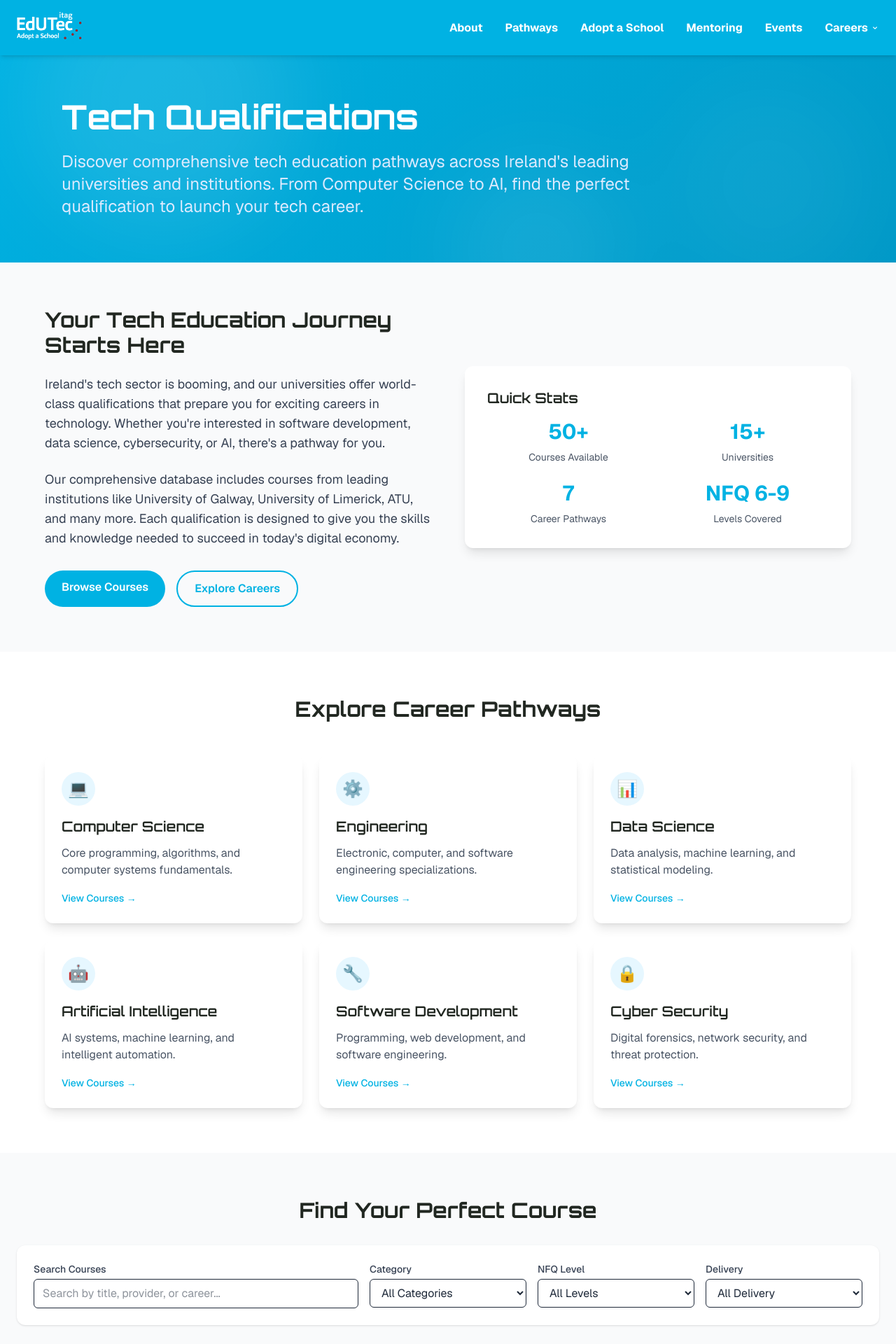
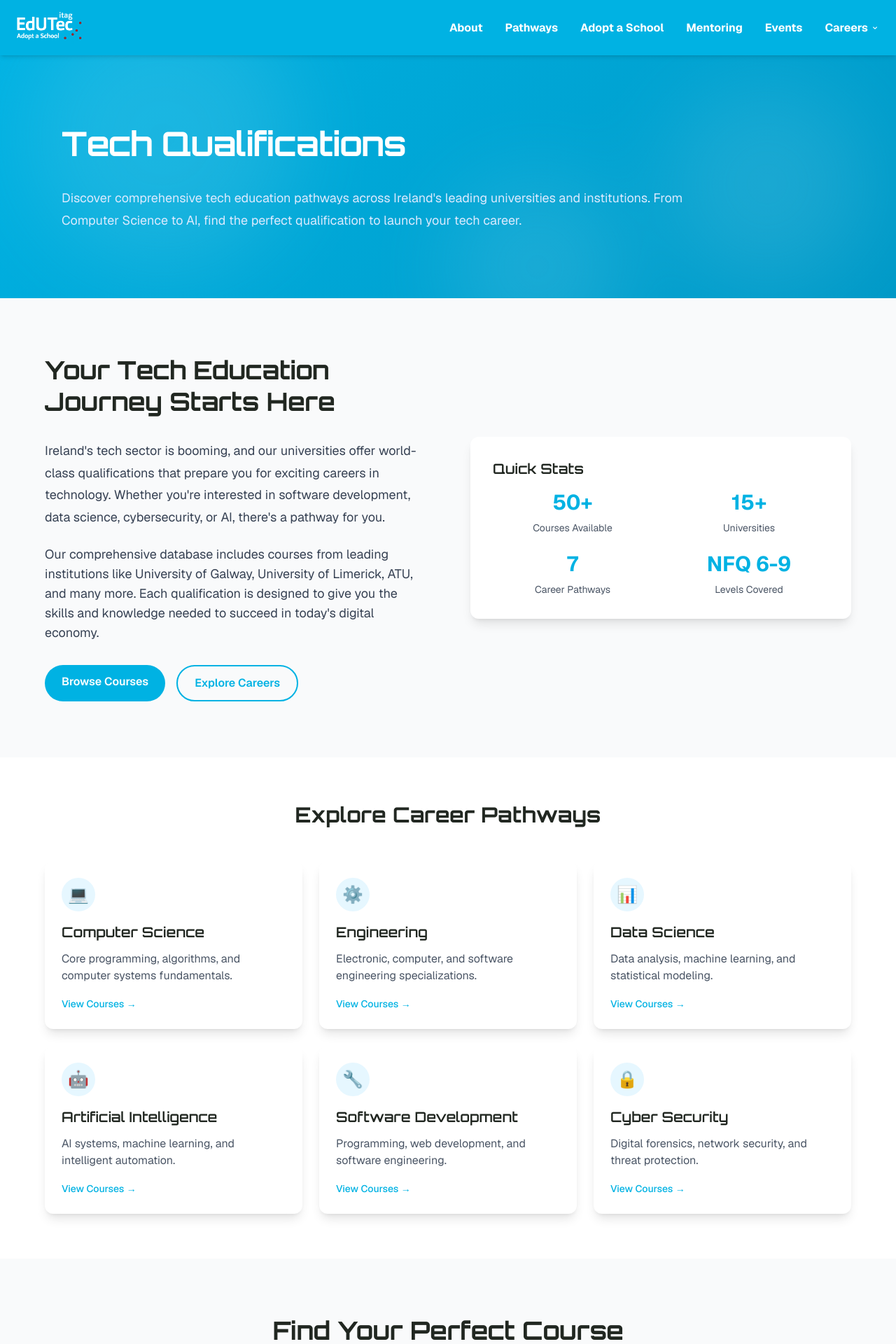
Before and after one commit to CillianCawley7/edutec-website, a Next.js app: page /qualifications in a window 1280 px wide. Shown: the top 1920 px of the page at 70% size. Built offline with nearby package versions, Linux system fonts and the light colour scheme.

Commit message:
Apply design improvements to Qualifications page - enhanced spacing, typography system, accessibility (ARIA labels, form labels), improved search controls

```diff
--- a/src/app/qualifications/page.tsx
+++ b/src/app/qualifications/page.tsx
@@ -48,18 +48,18 @@ export default function QualificationsPage() {
     <Navbar />
       <main className="pt-0 min-h-screen bg-white text-gray-800">
 
-        {/* Hero Section with animations */}
-        <section className="text-white py-16 relative overflow-hidden" style={{background: 'linear-gradient(135deg, #00b2e3 0%, #0099c7 100%)'}}>
+        {/* Hero Section */}
+        <section className="text-white py-20 md:py-24 relative overflow-hidden" style={{background: 'linear-gradient(135deg, #00b2e3 0%, #0099c7 100%)'}} role="banner">
           {/* Animated background shapes */}
-          <div className="absolute inset-0 overflow-hidden opacity-10">
-            <div className="absolute top-10 right-10 w-72 h-72 bg-white rounded-full blur-3xl animate-pulse"></div>
-            <div className="absolute bottom-10 left-10 w-96 h-96 bg-white rounded-full blur-3xl animate-pulse" style={{animationDelay: '1s'}}></div>
-            <div className="absolute top-1/2 left-1/2 w-64 h-64 bg-white rounded-full blur-3xl animate-pulse" style={{animationDelay: '0.5s'}}></div>
+          <div className="absolute inset-0 overflow-hidden opacity-10" aria-hidden="true">
+            <div className="absolute top-10 right-10 w-72 h-72 bg-white rounded-full blur-3xl"></div>
+            <div className="absolute bottom-10 left-10 w-96 h-96 bg-white rounded-full blur-3xl"></div>
+            <div className="absolute top-1/2 left-1/2 w-64 h-64 bg-white rounded-full blur-3xl"></div>
             </div>
 
           <div className="max-w-6xl mx-auto px-6 relative z-10">
-            <h1 className="text-4xl md:text-5xl font-bold mb-6 animate-fade-in">Tech Qualifications</h1>
-            <p className="text-xl md:text-2xl max-w-4xl text-blue-100 animate-fade-in-delay">
+            <h1 className="heading-1 mb-8 text-white animate-slide-up">Tech Qualifications</h1>
+            <p className="body-large max-w-4xl text-blue-100 animate-fade-in" style={{animationDelay: '0.1s'}}>
               Discover comprehensive tech education pathways across Ireland's leading universities and institutions.
               From Computer Science to AI, find the perfect qualification to launch your tech career.
             </p>
@@ -67,14 +67,14 @@ export default function QualificationsPage() {
         </section>
 
         {/* Intro Section */}
-        <section className="py-16 px-6 bg-gray-50">
+        <section className="py-20 px-6 bg-gray-50" aria-labelledby="intro-heading">
           <div className="max-w-6xl mx-auto">
-            <div className="grid md:grid-cols-2 gap-12 items-center">
+            <div className="grid md:grid-cols-2 gap-16 items-center">
                     <div>
-                <h2 className="text-3xl font-bold mb-6" style={{color: '#212721'}}>
+                <h2 id="intro-heading" className="heading-2 mb-8" style={{color: '#212721'}}>
                   Your Tech Education Journey Starts Here
                 </h2>
-                <p className="text-lg text-gray-700 mb-6">
+                <p className="body-large text-gray-700 mb-6">
                   Ireland's tech sector is booming, and our universities offer world-class qualifications
                   that prepare you for exciting careers in technology. Whether you're interested in
                   software development, data science, cybersecurity, or AI, there's a pathway for you.
@@ -191,30 +191,38 @@ export default function QualificationsPage() {
         </section>
 
         {/* Search and Filters */}
-        <section id="courses" className="py-16 px-6 bg-gray-50">
+        <section id="courses" className="py-20 px-6 bg-gray-50" aria-labelledby="search-heading">
           <div className="max-w-7xl mx-auto">
-            <h2 className="text-3xl font-bold mb-8 text-center" style={{color: '#212721'}}>
+            <h2 id="search-heading" className="heading-2 mb-12 text-center" style={{color: '#212721'}}>
               Find Your Perfect Course
             </h2>
 
             {/* Controls */}
-            <div className="bg-white p-6 rounded-xl shadow mb-8">
-              <div className="grid grid-cols-1 md:grid-cols-2 lg:grid-cols-5 gap-4">
+            <div className="bg-white p-8 rounded-xl shadow-md mb-10 border border-gray-100">
+              <div className="grid grid-cols-1 md:grid-cols-2 lg:grid-cols-5 gap-6">
                 <div className="lg:col-span-2">
-                  <label className="block text-sm font-medium text-gray-700 mb-1">Search Courses</label>
+                  <label htmlFor="course-search" className="block body-normal font-medium text-gray-700 mb-3">
+                    Search Courses
+                  </label>
                   <input
+                    id="course-search"
                     value={filters.q}
                     onChange={(e) => setFilters((f) => ({ ...f, q: e.target.value }))}
                     placeholder="Search by title, provider, or career..."
-                    className="w-full border rounded-md px-3 py-2 focus:ring-2 focus:ring-blue-500 focus:border-blue-500"
+                    className="w-full border border-gray-300 rounded-lg px-4 py-3 focus:ring-2 focus:border-blue-500 transition-all duration-200"
+                    aria-label="Search qualifications by title, provider, or career"
                   />
                 </div>
                 <div>
-                  <label className="block text-sm font-medium text-gray-700 mb-1">Category</label>
+                  <label htmlFor="category-filter" className="block body-normal font-medium text-gray-700 mb-3">
+                    Category
+                  </label>
                   <select
+                    id="category-filter"
                     value={filters.category}
                     onChange={(e) => setFilters((f) => ({ ...f, category: e.target.value }))}
-                    className="w-full border rounded-md px-3 py-2 focus:ring-2 focus:ring-blue-500 focus:border-blue-500"
+                    className="w-full border border-gray-300 rounded-lg px-4 py-3 focus:ring-2 focus:border-blue-500 transition-all duration-200"
+                    aria-label="Filter by category"
                   >
                     <option value="all">All Categories</option>
                     <option value="Computer Science">Computer Science</option>
@@ -227,11 +235,15 @@ export default function QualificationsPage() {
                   </select>
                 </div>
                 <div>
-                  <label className="block text-sm font-medium text-gray-700 mb-1">NFQ Level</label>
+                  <label htmlFor="level-filter" className="block body-normal font-medium text-gray-700 mb-3">
+                    NFQ Level
+                  </label>
                   <select
+                    id="level-filter"
                     value={filters.level}
                     onChange={(e) => setFilters((f) => ({ ...f, level: e.target.value }))}
-                    className="w-full border rounded-md px-3 py-2 focus:ring-2 focus:ring-blue-500 focus:border-blue-500"
+                    className="w-full border border-gray-300 rounded-lg px-4 py-3 focus:ring-2 focus:border-blue-500 transition-all duration-200"
+                    aria-label="Filter by NFQ level"
                   >
                     <option value="all">All Levels</option>
                     <option value="6">Level 6</option>
@@ -241,11 +253,15 @@ export default function QualificationsPage() {
                   </select>
                 </div>
                 <div>
-                  <label className="block text-sm font-medium text-gray-700 mb-1">Delivery</label>
+                  <label htmlFor="delivery-filter" className="block body-normal font-medium text-gray-700 mb-3">
+                    Delivery
+                  </label>
                   <select
+                    id="delivery-filter"
                     value={filters.delivery}
                     onChange={(e) => setFilters((f) => ({ ...f, delivery: e.target.value }))}
-                    className="w-full border rounded-md px-3 py-2 focus:ring-2 focus:ring-blue-500 focus:border-blue-500"
+                    className="w-full border border-gray-300 rounded-lg px-4 py-3 focus:ring-2 focus:border-blue-500 transition-all duration-200"
+                    aria-label="Filter by delivery method"
                   >
                     <option value="all">All Delivery</option>
                     <option value="On-campus">On-campus</option>
```
